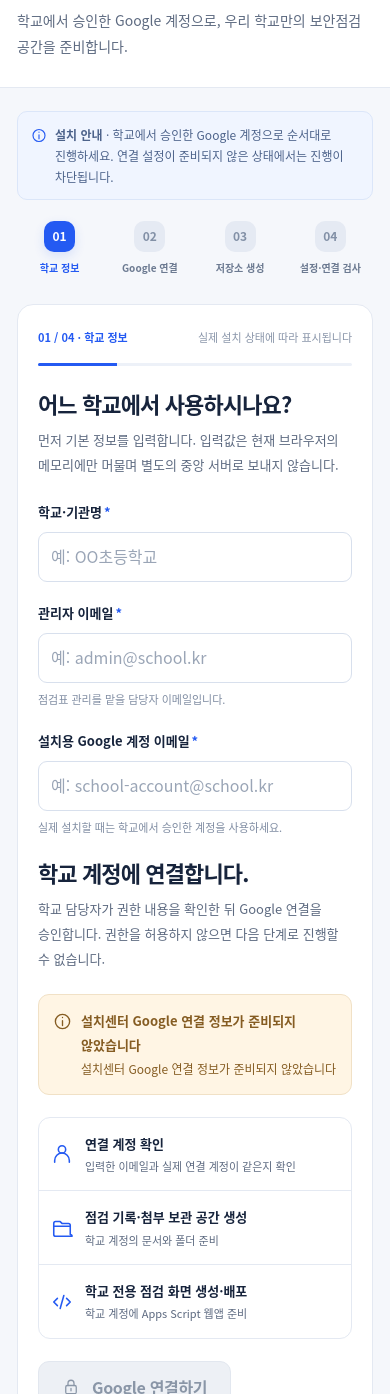
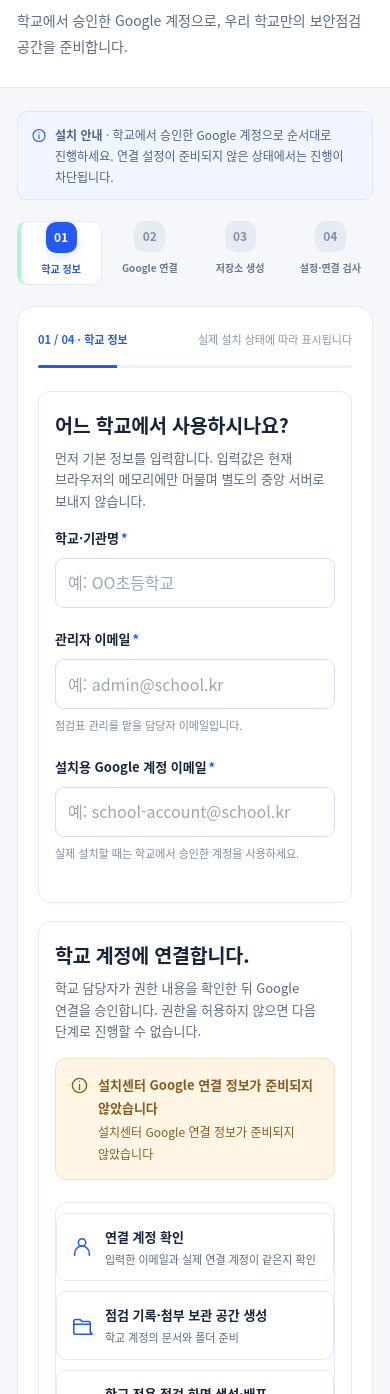
Before and after one commit to h19h29-design/QR-check, a plain HTML site: page installer/maker/index.html in a window 390 px wide. Shown: the part 206-1600 px from the top of the page. Drawn offline with Linux system fonts and the light colour scheme.

Commit message:
Polish installer cards and record dedicated Cloud setup progress

```diff
--- a/installer/maker/index.html
+++ b/installer/maker/index.html
@@ -9,6 +9,7 @@
 <link rel="stylesheet" href="../assets/tokens.css">
 <link rel="stylesheet" href="../assets/site.css">
 <link rel="stylesheet" href="../assets/site-overrides.css">
+<link rel="stylesheet" href="maker-polish.css">
 <script type="module" src="../assets/site.js"></script>
 <script src="https://accounts.google.com/gsi/client" defer></script>
 <script defer src="../release-data.js"></script>
--- /dev/null
+++ b/installer/maker/maker-polish.css
@@ -0,0 +1,104 @@
+/* Maker polish: restrained card separation, preserves base layout and logic. */
+body[data-page="maker"] [data-wizard-panel] {
+  background: var(--paper, #fff);
+  border: 1px solid var(--line, #e4e9f2);
+  border-radius: 12px;
+  padding: 22px 20px;
+  margin-top: 18px;
+  min-width: 0;
+  overflow-wrap: anywhere;
+}
+body[data-page="maker"] [data-wizard-panel] h2 {
+  color: var(--ink, #17243c);
+  font-size: 1.22rem;
+  line-height: 1.5;
+  letter-spacing: -0.01em;
+  margin: 0 0 8px;
+  overflow-wrap: anywhere;
+}
+body[data-page="maker"] .surface-lead {
+  color: var(--muted, #5d6a80);
+  line-height: 1.65;
+  margin: 0 0 16px;
+  overflow-wrap: anywhere;
+}
+body[data-page="maker"] .wizard-step-button {
+  cursor: default;
+}
+body[data-page="maker"] .wizard-step-button[aria-current="step"] {
+  border: 1px solid var(--line, #e4e9f2);
+  border-left: 4px solid var(--mint, #b5f3d3);
+  border-radius: 10px;
+  background: var(--paper, #fff);
+}
+body[data-page="maker"] .resource-card,
+body[data-page="maker"] .permission-row,
+body[data-page="maker"] .code-line,
+body[data-page="maker"] .url-placeholder {
+  border: 1px solid var(--line, #e4e9f2);
+  border-radius: 10px;
+  background: var(--paper, #fff);
+  padding: 12px 14px;
+  margin-top: 10px;
+}
+body[data-page="maker"] .field {
+  margin-top: 16px;
+  min-width: 0;
+}
+body[data-page="maker"] .setup-list li {
+  margin-bottom: 14px;
+  line-height: 1.65;
+  overflow-wrap: anywhere;
+}
+body[data-page="maker"] input,
+body[data-page="maker"] textarea {
+  max-width: 100%;
+  min-width: 0;
+  overflow-wrap: anywhere;
+}
+body[data-page="maker"] code,
+body[data-page="maker"] .mono,
+body[data-page="maker"] .small,
+body[data-page="maker"] .url-placeholder {
+  overflow-wrap: anywhere;
+  word-break: keep-all;
+  white-space: normal;
+  min-width: 0;
+  max-width: 100%;
+}
+body[data-page="maker"] .btn-group,
+body[data-page="maker"] .wizard-completion-actions {
+  flex-wrap: wrap;
+  gap: 10px;
+  min-width: 0;
+}
+body[data-page="maker"] .btn {
+  max-width: 100%;
+  white-space: normal;
+  overflow-wrap: anywhere;
+}
+body[data-page="maker"] a:focus-visible,
+body[data-page="maker"] button:focus-visible,
+body[data-page="maker"] input:focus-visible,
+body[data-page="maker"] textarea:focus-visible {
+  outline: 3px solid var(--blue, #245af2);
+  outline-offset: 2px;
+}
+@media (max-width: 760px) {
+  body[data-page="maker"] input,
+  body[data-page="maker"] textarea {
+    font-size: 16px;
+  }
+  body[data-page="maker"] [data-wizard-panel] {
+    padding: 18px 16px;
+  }
+}
+@media (max-width: 390px) {
+  body[data-page="maker"] .btn {
+    width: 100%;
+  }
+  body[data-page="maker"] .code-line,
+  body[data-page="maker"] .url-placeholder {
+    flex-wrap: wrap;
+  }
+}
--- a/tools/build-site.mjs
+++ b/tools/build-site.mjs
@@ -20,6 +20,7 @@
   'assets/site.js',
   'maker/index.html',
   'maker/maker.js',
+  'maker/maker-polish.css',
   'demo/index.html',
   'demo/demo.js',
   'demo/sample-store.mjs',
```
Also changed, not shown: installer/tests/site-content-build.test.mjs (+9 -3 lines), 2 other files.
